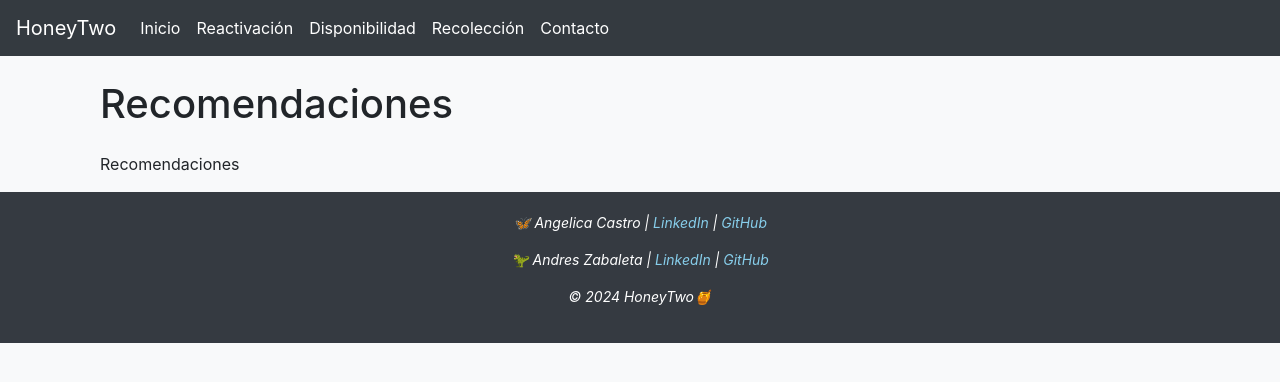
After one commit to AndresZabaleta/HoneyTwo, a Flask app: page /recomendaciones in a window 1280 px wide. The commit adds this page. Shown: the top 382 px of the page. Run offline with Flask 3, Linux system fonts and the light colour scheme; some libraries are stand-ins or nearby versions.

Commit message:
recomendaciones

```diff
--- a/app.py
+++ b/app.py
@@ -69,5 +69,10 @@
 
     return render_template("recoleccion.html")
 
+@app.route("/recomendaciones")
+def recomendaciones():
+
+    return render_template("recomendaciones.html")
+
 if __name__ == "__main__":
     app.run(debug=True)
--- a/templates/index.html
+++ b/templates/index.html
@@ -6,7 +6,7 @@
     <p class="lead">Optimiza la producción y venta de polen a lo largo del año.</p>
     <hr class="my-4">
     <p>Explora las herramientas que te ofrecemos para mejorar la eficiencia en la apicultura.</p>
-    <!-- <a class="btn btn-custom btn-lg" href="/formulario" role="button">Comenzar</a> -->
+    <a class="btn btn-custom btn-lg" href="/formulario" role="button">Formulario</a>
 </div>
 
 <div class="row">
@@ -16,7 +16,7 @@
             <div class="card-body">
                 <h5 class="card-title">Reactivación de Colmenas</h5>
                 <p class="card-text">Sugerencias sobre los mejores momentos para reactivar colmenas basadas en datos ambientales.</p>
-                <a href="/formulario" class="btn btn-primary">Ver más</a>
+                <a href="/recomendaciones" class="btn btn-primary">Ver más</a>
             </div>
         </div>
     </div>
--- /dev/null
+++ b/templates/recomendaciones.html
@@ -0,0 +1,8 @@
+{% extends 'layout.html' %}
+
+{% block content %}
+<div class="container">
+    <h1 class="my-4">Recomendaciones</h1>
+    <p>Recomendaciones</p>
+</div>
+{% endblock %}
```
